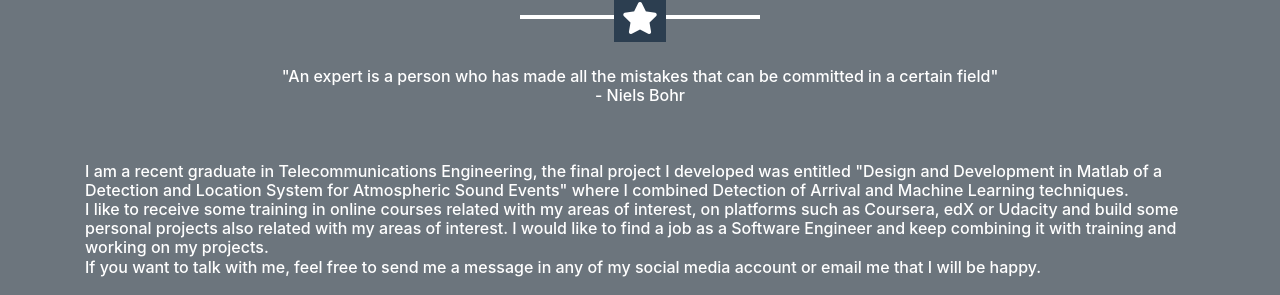
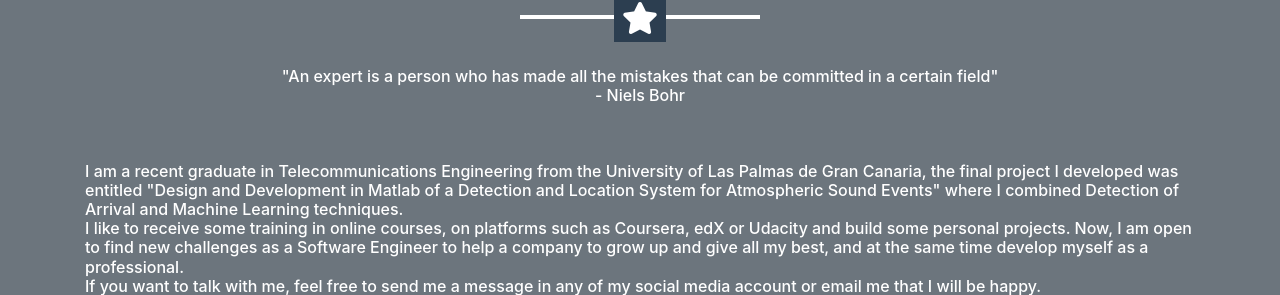
Before and after one commit to JuanFran928/juanfran928.github.io, a website with bundled scripts: page index.html in a window 1280 px wide. Shown: the part 996-1291 px from the top of the page. Built offline with nearby package versions, Linux system fonts and the light colour scheme.

Commit message:
modificacion
modificacion

```diff
--- a/index.html
+++ b/index.html
@@ -68,8 +68,8 @@
         <hr class="star-light mb-5">
      <h6><center>"An expert is a person who has made all the mistakes that can be committed in a certain field"  <br>- Niels Bohr </center></h6> <br><br>
 
-      <h6 style="text-align:left"> I am a recent graduate in Telecommunications Engineering, the final project I developed was entitled "Design and Development in Matlab of a Detection and Location System for Atmospheric Sound Events" where I combined Detection of Arrival and Machine Learning techniques. <br>I like to receive some training in online courses related with my areas of interest, on platforms such as Coursera, edX or Udacity and build some personal projects also related with my areas of interest.
-I would like to find a job as a Software Engineer and keep combining it with training and working on my projects.
+      <h6 style="text-align:left"> I am a recent graduate in Telecommunications Engineering from the University of Las Palmas de Gran Canaria, the final project I developed was entitled "Design and Development in Matlab of a Detection and Location System for Atmospheric Sound Events" where I combined Detection of Arrival and Machine Learning techniques. <br>I like to receive some training in online courses, on platforms such as Coursera, edX or Udacity and build some personal projects.
+Now, I am open to find new challenges as a Software Engineer to help a company to grow up and give all my best, and at the same time develop myself as a professional.
 <br>
 If you want to talk with me, feel free to send me a message in any of my social media account or email me that I will be happy.</h6>
         <div class="text-center mt-4">
```
